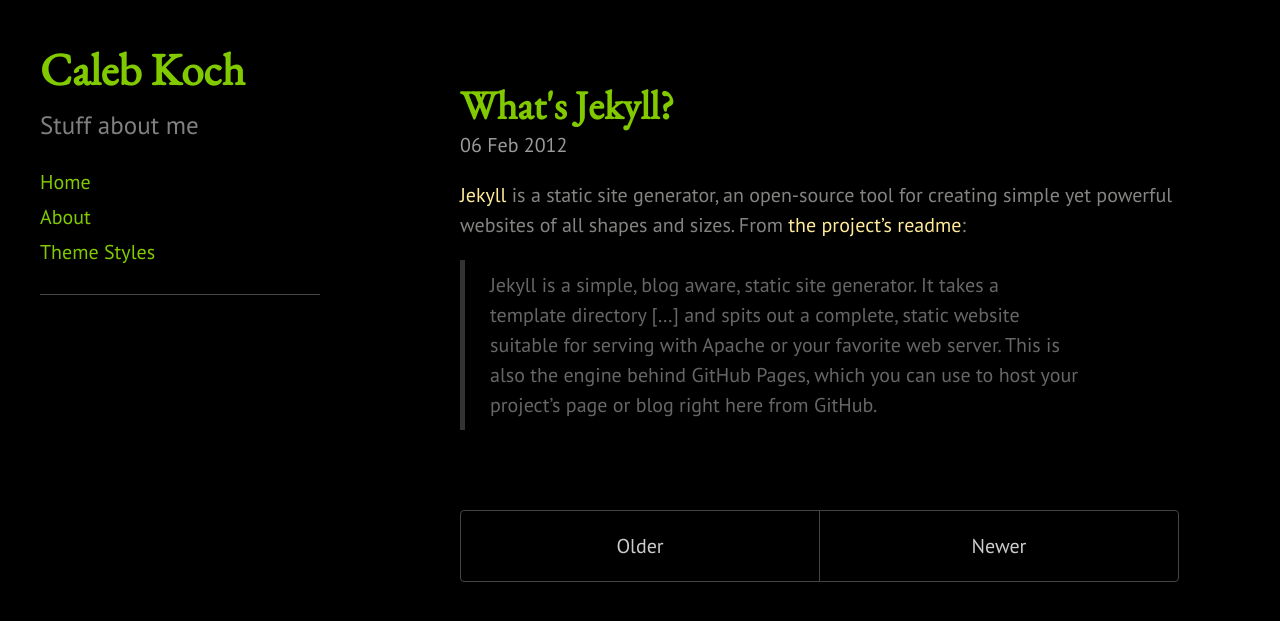
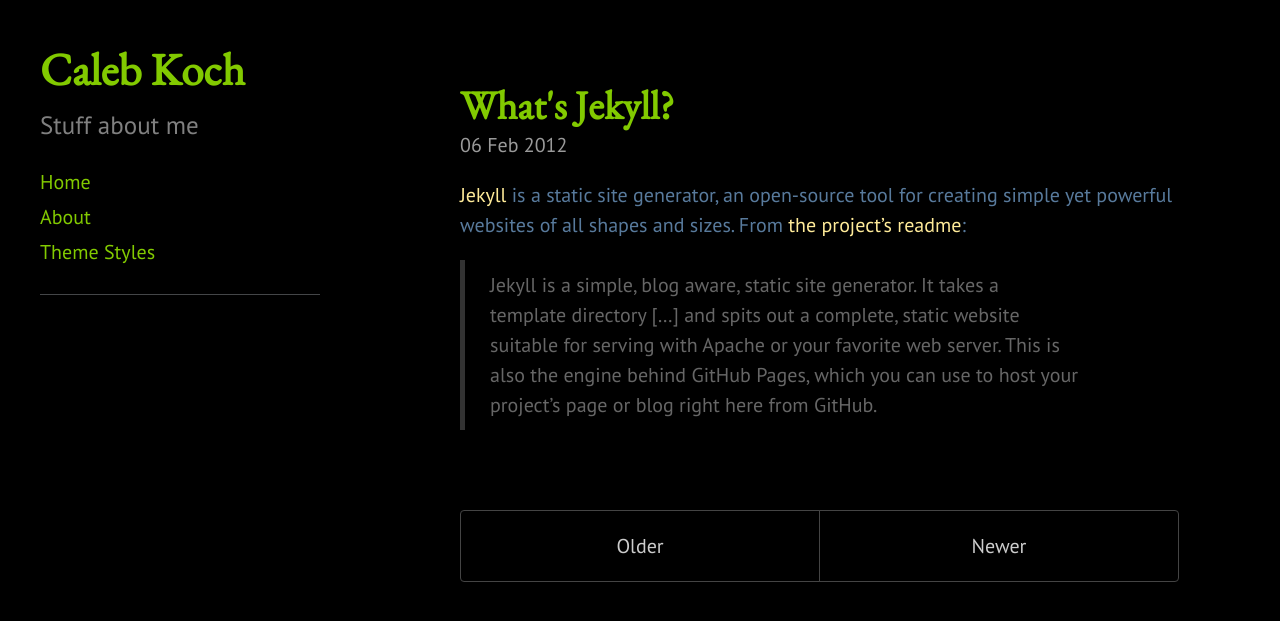
Before and after one commit to cakoch10/cakoch10.github.io, a Jekyll site: the page built from index.html, in a window 1280 px wide. Shown: the top 621 px of the page. Built offline with Jekyll 4.4.1, drawn with Linux system fonts in a browser that asks for light colours; Markdown is read by kramdown in place of the engine named in the settings; the list of posts is cut into pages by our own code.

Commit message:
Update blackdoc.css

```diff
--- a/public/css/blackdoc.css
+++ b/public/css/blackdoc.css
@@ -34,7 +34,7 @@
 }
 
 body {
-  color: #848482;
+  color: #587A9C;
   background-color: #000000;
 }
 
```
